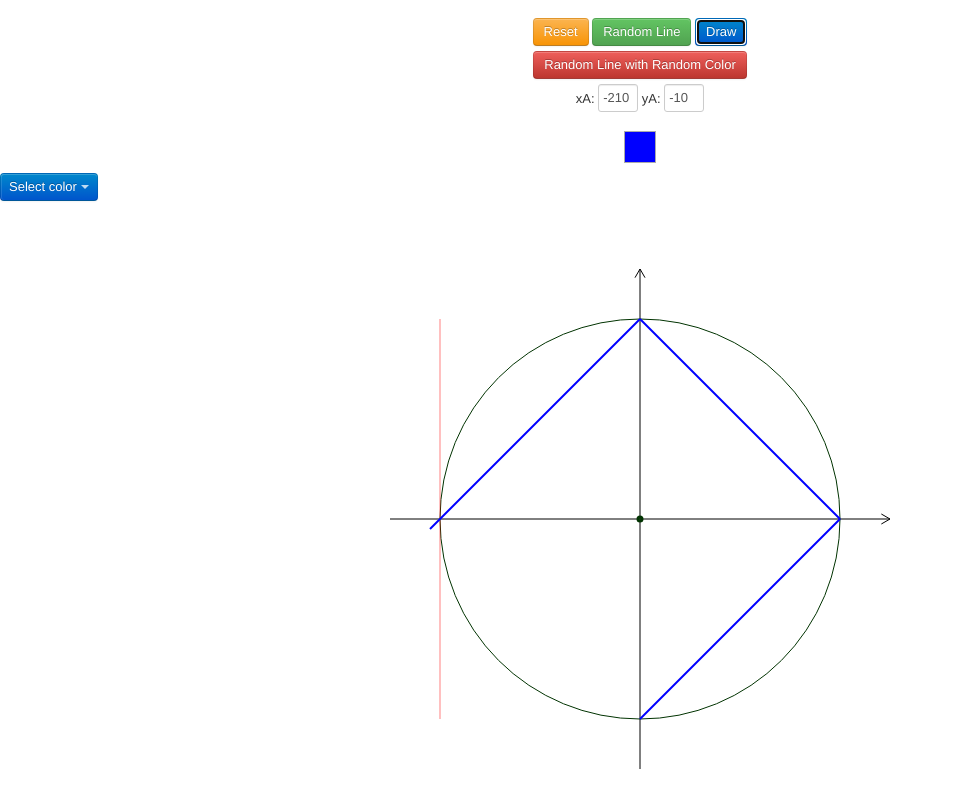
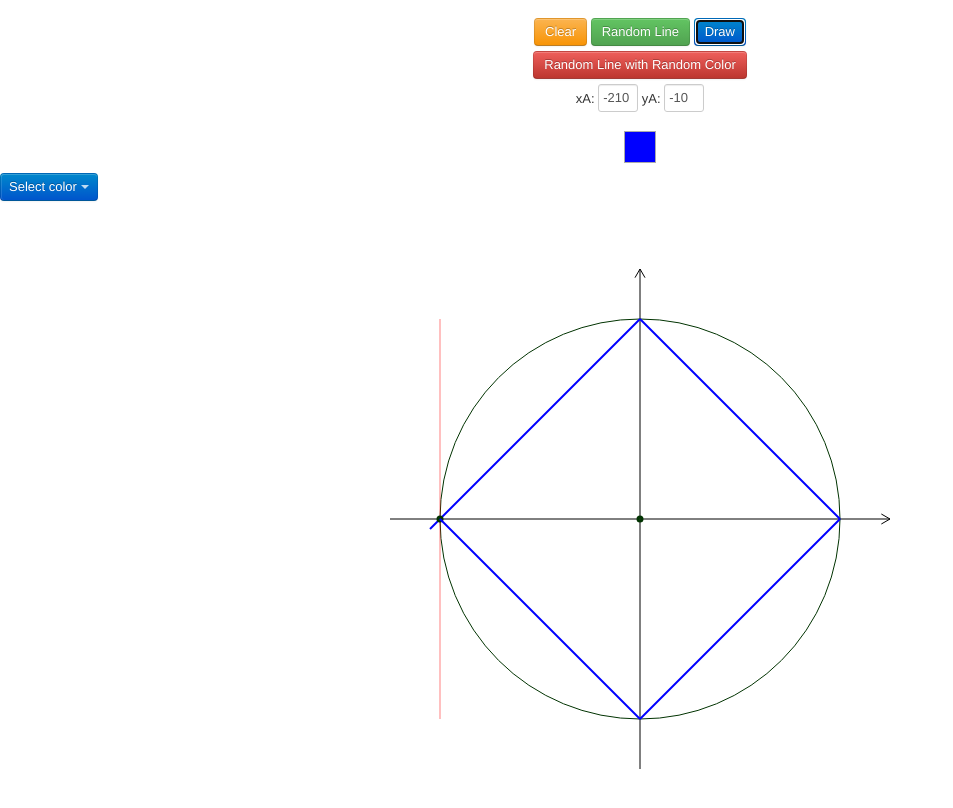
Before and after one commit to IonicaBizau/Circular-Mirror, a plain HTML site: page index.html in a window 1280 px wide. Both pictures are taken after a click on the button "Draw". Shown: the whole page, without its empty margins (0-953 px from the left). Drawn offline with Linux system fonts and the light colour scheme.

Commit message:
Many code fixes... Also, it's the first version of working app.

```diff
--- a/index.html
+++ b/index.html
@@ -7,9 +7,9 @@
         <link href="style.css" rel="stylesheet" />
     </head>
 <body>
-    <div align="center">
+    <div align="center" id="container">
         <span id="length"> </span><br />
-        <button id="resetButton" class="btn btn-warning">Reset</button>
+        <button id="resetButton" class="btn btn-warning">Clear</button>
         <button id="randomLineButton" class="btn btn-success">Random Line</button>
         <button id="drawButton" class="btn btn-primary">Draw</button><br />
         <button id="randomColorLine" class="btn btn-danger">Random Line with Random Color</button><br />
--- a/main.js
+++ b/main.js
@@ -34,6 +34,8 @@ var xO, yO;
  * Init function
  */
 function init() {
+    clearInterval(interval);
+
     canvas = document.getElementById('myCanvas');
     context = canvas.getContext('2d');
 
@@ -90,7 +92,7 @@ $("document").ready(function() {
     // Click on reset button
     $("#resetButton").on("click", function() {
         $("#myCanvas").remove();
-        $("center").append("<canvas id='myCanvas' width='600' height='600'></canvas>");
+        $("#container").append("<canvas id='myCanvas' width='600' height='600'></canvas>");
         init();
     });
 
@@ -110,10 +112,12 @@ $("document").ready(function() {
         if($(this).find("a").attr("data-color")) {
             lineColor = $(this).find("a").attr("data-color");
             $("#colorPicker").css("background", lineColor);
+            clearInterval(interval);
         }
         else { // random color;
             lineColor = "#" +(Math.random() * 0xFFFFFF << 0).toString(16);
             $("#colorPicker").css("background", lineColor);
+            clearInterval(interval);
         }
     });
 
@@ -158,7 +162,7 @@ function M(A, B, R, L) {
     var x = 0, y = 0;
     var FIXED = 20;
 
-    if (xB !== 0) {
+    if (xB != 0) {
         y = ((-b + Math.sqrt(delta)) / (2 * a)).toFixed(FIXED);
         x = ((k - 2 * y * yB) / (2 * xB)).toFixed(FIXED);
 
@@ -168,15 +172,27 @@ function M(A, B, R, L) {
         var xAR = Math.round(xA * 100)/100;
         var yAR = Math.round(yA * 100)/100;
 
-        if (yR === yAR && xR === xAR) {
+        if (yR == yAR && xR == xAR) {
             y = ((-b - Math.sqrt(delta)) / (2 * a)).toFixed(FIXED);
             x = ((k - 2 * y * yB) / (2 * xB)).toFixed(FIXED);
         }
     }
     else {
-        y = (k / (2 * yB)).toFixed(FIXED);
-        x = (Math.sqrt(Math.pow(R, 2) - Math.pow(k, 2) / (4 * R))).toFixed(FIXED);
+        // TODO: There can be other cases.
+        if (xB == 0 && yB == 200) {
+            x = 200;
+            y = 0;
+        }
+        else {
+            x = -200;
+            y = 0;
+        }
+        // y = (k / (2 * yB)).toFixed(FIXED);
+        // x = (Math.sqrt(Math.pow(R, 2) - Math.pow(k, 2) / (4 * R))).toFixed(FIXED);
     }
+
+    x = parseFloat(x);
+    y = parseFloat(y);
 
     return {
         "x": x,
@@ -204,6 +220,7 @@ function firstPoint(m, x1, y1) {
     }
 
     var yM = m * (200 + xM);
+
     return {
         "x":xM,
         "y":yM
@@ -219,7 +236,11 @@ function firstPoint(m, x1, y1) {
  * @param {Object} xA
  * @param {Object} yA
  */
+var interval;
+
 function start(xA, yA) {
+    clearInterval(interval);
+
     xA = parseFloat(xA);
     yA = parseFloat(yA);
 
@@ -234,7 +255,6 @@ function start(xA, yA) {
         "y": yP
     };
 
-    var pointP = JSON.stringify(A);
 
     // M, P, Q: the three points
     var A = A;
@@ -244,19 +264,63 @@ function start(xA, yA) {
     var R = 200;
 
     var t = 0;
-    var withTemp = true;
+    var withTemp = 5000;
+
+    var temp = {
+        "x": A.x.toFixed(7),
+        "y": A.y.toFixed(7)
+    };
+
+    var pointP = JSON.stringify(temp);
 
     var L = Math.sqrt(Math.pow((A.x - B.x), 2) + Math.pow((A.y - B.y), 2));
 
-    while (/*(JSON.stringify(C) !== pointP) ||*/ (t < 20 && withTemp)) {
+    var delay = 25; // 25 miliseconds
+
+    delay = 0;
+
+    // while true, because we verify inside of while when it has be stopped
+    interval = window.setInterval(function() {
         var C = M(A, B, R, L);
 
-        if (C.x == "NaN" || C.y == "NaN") {
-            console.log("x or y is NaN! Stopping... :(");
+        temp = {
+            "x": round(C.x, 7).toFixed(7),
+            "y": round(C.y, 7).toFixed(7)
+        };
+
+        var strC = JSON.stringify(temp);
+
+        if (withTemp) {
+            if (t > withTemp) {
+                console.log("t stopped the script.");
+                clearInterval(interval);
+                return;
+            }
+        }
+
+        var sum1 = Math.pow(B.x, 2) + Math.pow(B.y, 2);
+        var sum2 = Math.pow(C.x, 2) + Math.pow(C.y, 2);
+
+        var n1 = isNaN(sum1);
+        var n2 = isNaN(sum2);
+
+        var draw = true;
+
+        if (n1 || n2) {
+            draw = false;
+            clearInterval(interval);
+            console.log("Stopped because there was a NaN.");
             return;
         }
 
-        line(B.x, B.y, C.x, C.y, 2, lineColor);
+        if (round(sum1, 0) <= 40000 && round(sum2, 0) <= 40000 && draw) {
+            line(B.x, B.y, C.x, C.y, 2, lineColor);
+        }
+        if (strC == pointP) {
+            console.log("Same point! Yeah! :-)");
+            clearInterval(interval);
+            return;
+        }
 
         A.x = B.x;
         A.y = B.y;
@@ -265,7 +329,7 @@ function start(xA, yA) {
 
         t++;
         console.log(t)
-    }
+    }, delay);
 
 
     // Point P
@@ -273,7 +337,14 @@ function start(xA, yA) {
 }
 
 // ~ ~ ~ ~ ~ ~ ~ ~ ~ ~ ~ ~ ~ ~ ~ ~ ~ ~ ~ ~ ~ ~ ~ ~ ~ ~ ~ ~
-// BASIC FUNCTIONS
+// BASIC FUNCTIONSi
+
+// Round
+function round(num, decimals) {
+    return Math.round(num*Math.pow(10,decimals))/Math.pow(10,decimals);
+}
+
+
 // Circle
 function circle(x, y, r, w, color) {
     context.beginPath();
```
